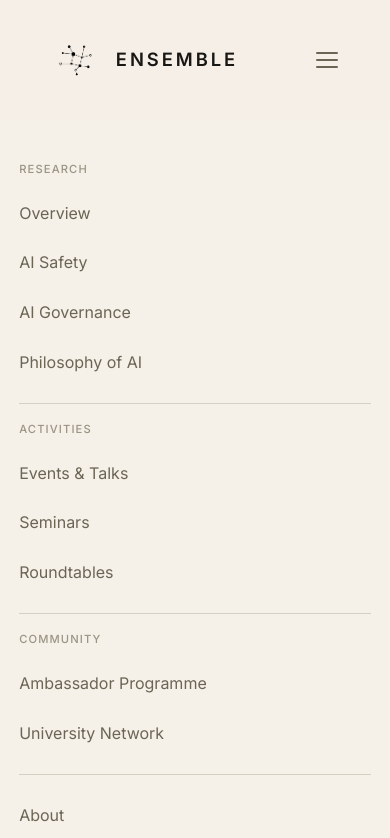
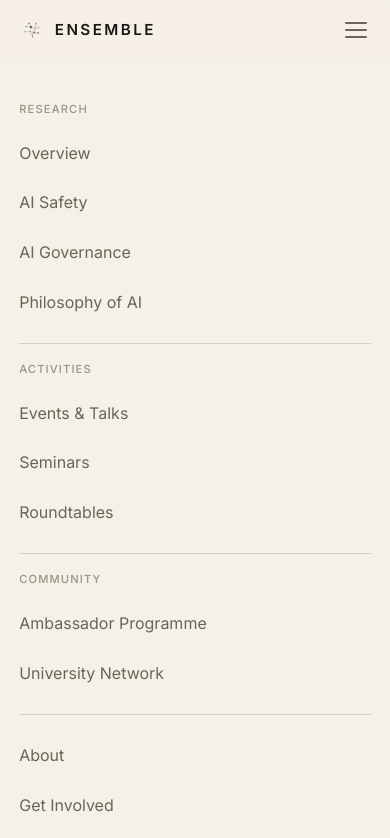
Before and after one commit to ratneshwaran/ensemble, a website: page docs/about.html in a window 390 px wide. Both pictures are taken after a click on the button "Toggle navigation". Shown: the top 838 px of the page. Drawn offline with Linux system fonts and the light colour scheme.

Commit message:
Optimise header, logo, and animations for mobile devices

```diff
--- a/docs/style.css
+++ b/docs/style.css
@@ -1232,12 +1232,31 @@ img {
     font-size: 16px;
   }
 
+  /* Header — smaller on mobile */
+  .site-header__inner {
+    height: 70px;
+    padding: 0 var(--gutter);
+  }
+
+  .logo {
+    font-size: 0.95rem;
+    gap: 0.6rem;
+  }
+
+  .logo__img {
+    height: 32px;
+  }
+
   .nav-desktop {
     display: none;
   }
 
   .nav-toggle {
     display: flex;
+  }
+
+  .nav-mobile {
+    top: 70px;
   }
 
   /* Mobile nav — larger touch targets */
@@ -1252,11 +1271,13 @@ img {
   /* Hero */
   .hero {
     min-height: 70vh;
+    padding-top: 70px;
   }
 
   .hero__inner {
     padding: 3rem var(--gutter);
     flex-direction: column;
+    gap: 2rem;
   }
 
   .hero__content {
@@ -1264,13 +1285,22 @@ img {
   }
 
   .hero__logo {
-    width: 240px;
+    width: 200px;
     margin: 0 auto;
   }
 
   .hero--compact {
-    padding-top: calc(120px + 3rem);
+    padding-top: calc(70px + 3rem);
     padding-bottom: 3rem;
+  }
+
+  /* Reduce horizontal animation distance on mobile */
+  .reveal--left {
+    transform: translateX(-20px);
+  }
+
+  .reveal--right {
+    transform: translateX(20px);
   }
 
   .hero__title {
@@ -1415,6 +1445,30 @@ img {
     --gutter: 1.2rem;
   }
 
+  .site-header__inner {
+    height: 60px;
+  }
+
+  .logo__img {
+    height: 26px;
+  }
+
+  .nav-mobile {
+    top: 60px;
+  }
+
+  .hero {
+    padding-top: 60px;
+  }
+
+  .hero--compact {
+    padding-top: calc(60px + 2.5rem);
+  }
+
+  .hero__logo {
+    width: 160px;
+  }
+
   .hero__title {
     font-size: 1.65rem;
   }
```
